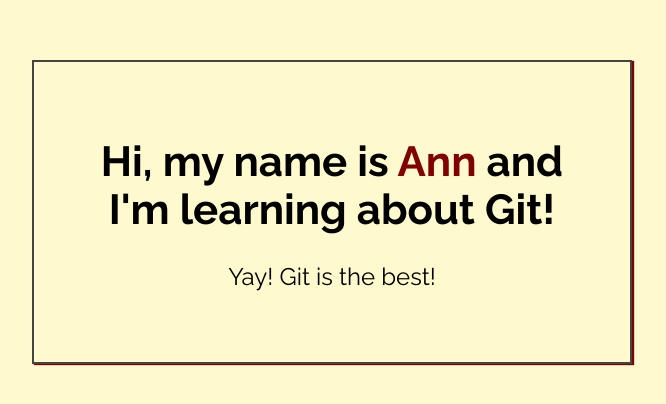
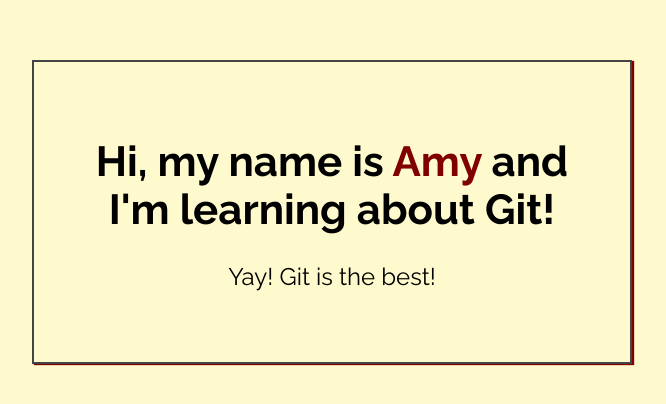
Before and after one commit to sarahnorris/my-first-repo, a plain HTML site: page index.html in a window 1280 px wide. Shown: the part 188-592 px from the top of the page, without its empty margins (308-974 px from the left). Drawn offline with Linux system fonts and the light colour scheme.

Commit message:
Added name change to index.html

```diff
--- a/index.html
+++ b/index.html
@@ -14,7 +14,7 @@
 <body>
 
     <div class="greeting">
-        <h1>Hi, my name is <span class="highlight">Ann</span> and I'm learning about Git! </h1>
+        <h1>Hi, my name is <span class="highlight">Amy</span> and I'm learning about Git! </h1>
 
         <p>Yay! Git is the best!</p>
     </div>
```
